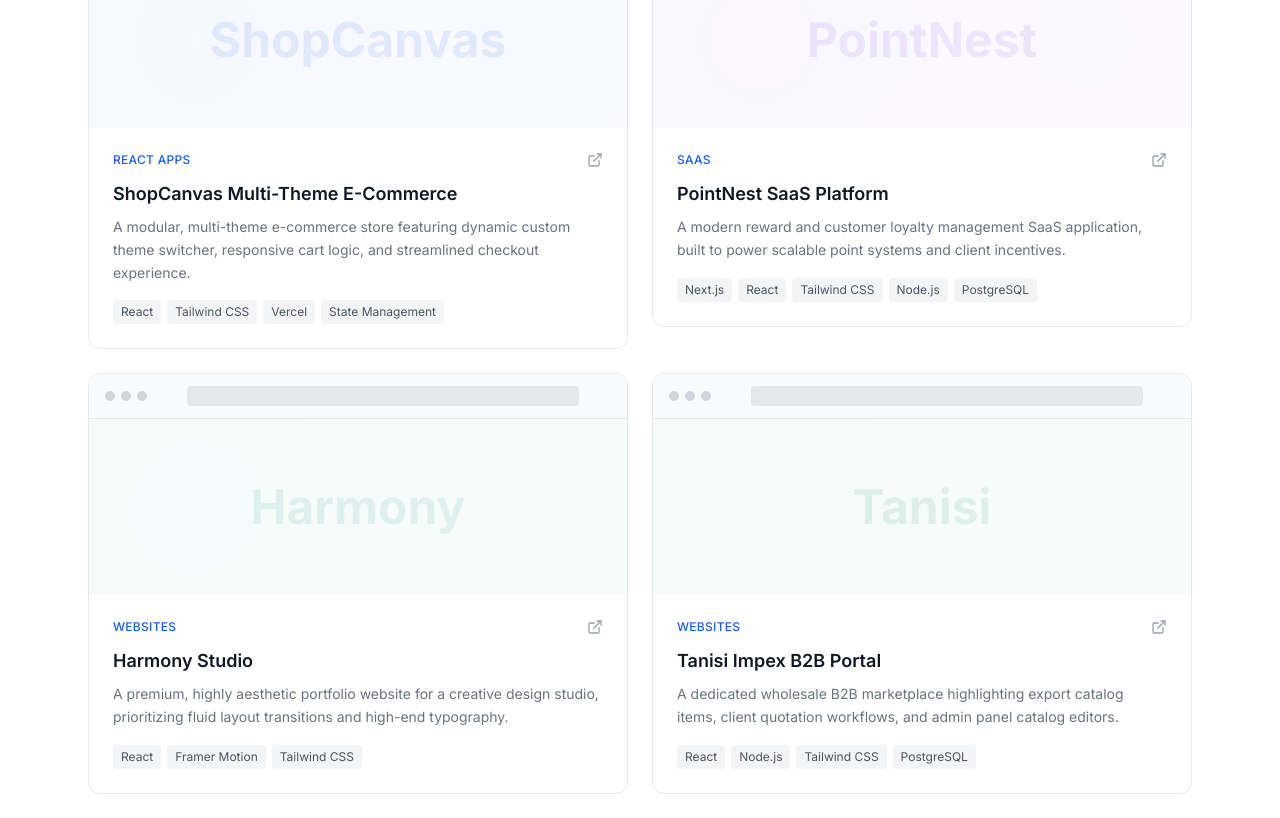
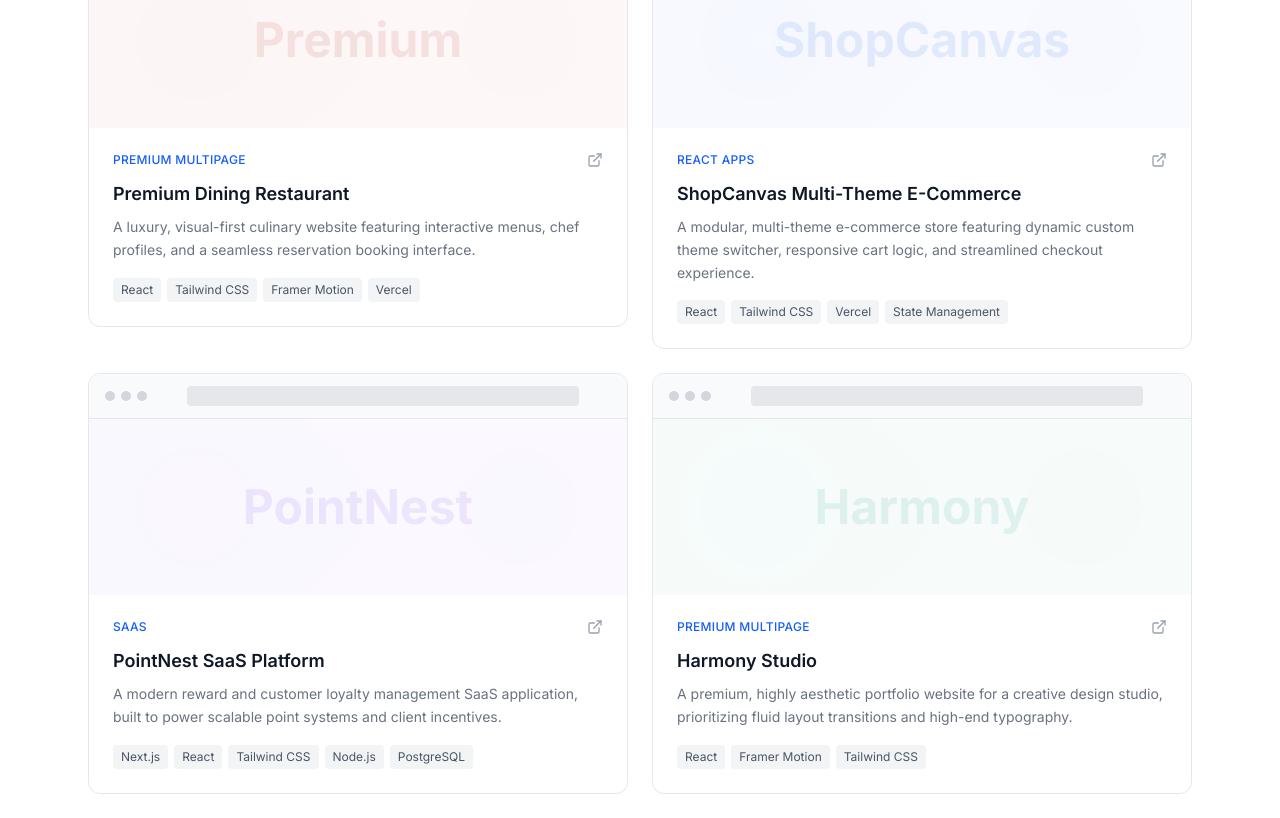
Before and after one commit to brijeshvishwakarma2676/brijesh.dev.portfolio, a React (Vite) app: page /projects in a window 1280 px wide. Shown: the part 1680-2498 px from the top of the page. Built offline with nearby package versions, Linux system fonts and the light colour scheme.

Commit message:
added new project and filter

```diff
--- a/src/components/sections/Projects.jsx
+++ b/src/components/sections/Projects.jsx
@@ -4,7 +4,7 @@
 import { projectsData } from '../../data/content';
 import { SectionHeading, FadeIn } from '../ui/SectionHeading';
 
-const categories = ['All', 'SaaS', 'React Apps', 'Websites', 'Quick Demo'];
+const categories = ['All', 'Premium Multipage', 'SaaS', 'React Apps', 'Websites', 'Quick Demo'];
 
 export default function Projects() {
   const [active, setActive] = useState('All');
--- a/src/data/content.js
+++ b/src/data/content.js
@@ -119,6 +119,23 @@
     featured: false,
   },
   {
+    id: 14,
+    slug: "premium-dining-restaurant",
+    title: "Premium Dining Restaurant",
+    category: "Premium Multipage",
+    description:
+      "A luxury, visual-first culinary website featuring interactive menus, chef profiles, and a seamless reservation booking interface.",
+    challenge:
+      "Creating an immersive multi-page menu browsing experience and a responsive scheduling flow for table bookings.",
+    solution:
+      "Used high-resolution lazy-loaded imagery, category-based list filters, and clean client-side validation for booking requests.",
+    techStack: ["React", "Tailwind CSS", "Framer Motion", "Vercel"],
+    liveUrl: "https://premium-dining-restaurant.vercel.app/",
+    githubUrl: "#",
+    color: "#B91C1C",
+    featured: true,
+  },
+  {
     id: 1,
     slug: "shopcanvas-ecommerce",
     title: "ShopCanvas Multi-Theme E-Commerce",
@@ -156,7 +173,7 @@
     id: 3,
     slug: "harmony-studio",
     title: "Harmony Studio",
-    category: "Websites",
+    category: "Premium Multipage",
     description:
       "A premium, highly aesthetic portfolio website for a creative design studio, prioritizing fluid layout transitions and high-end typography.",
     challenge:
```
